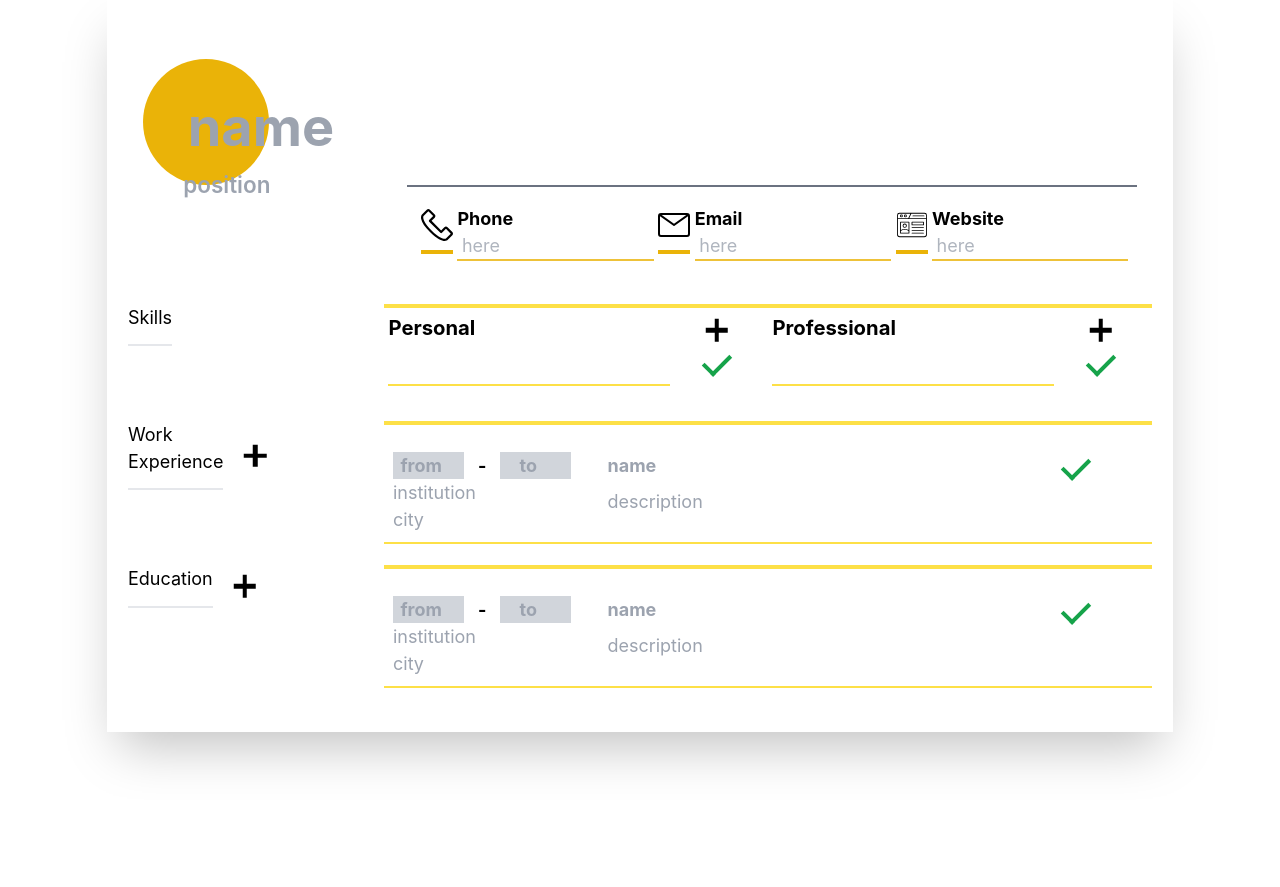
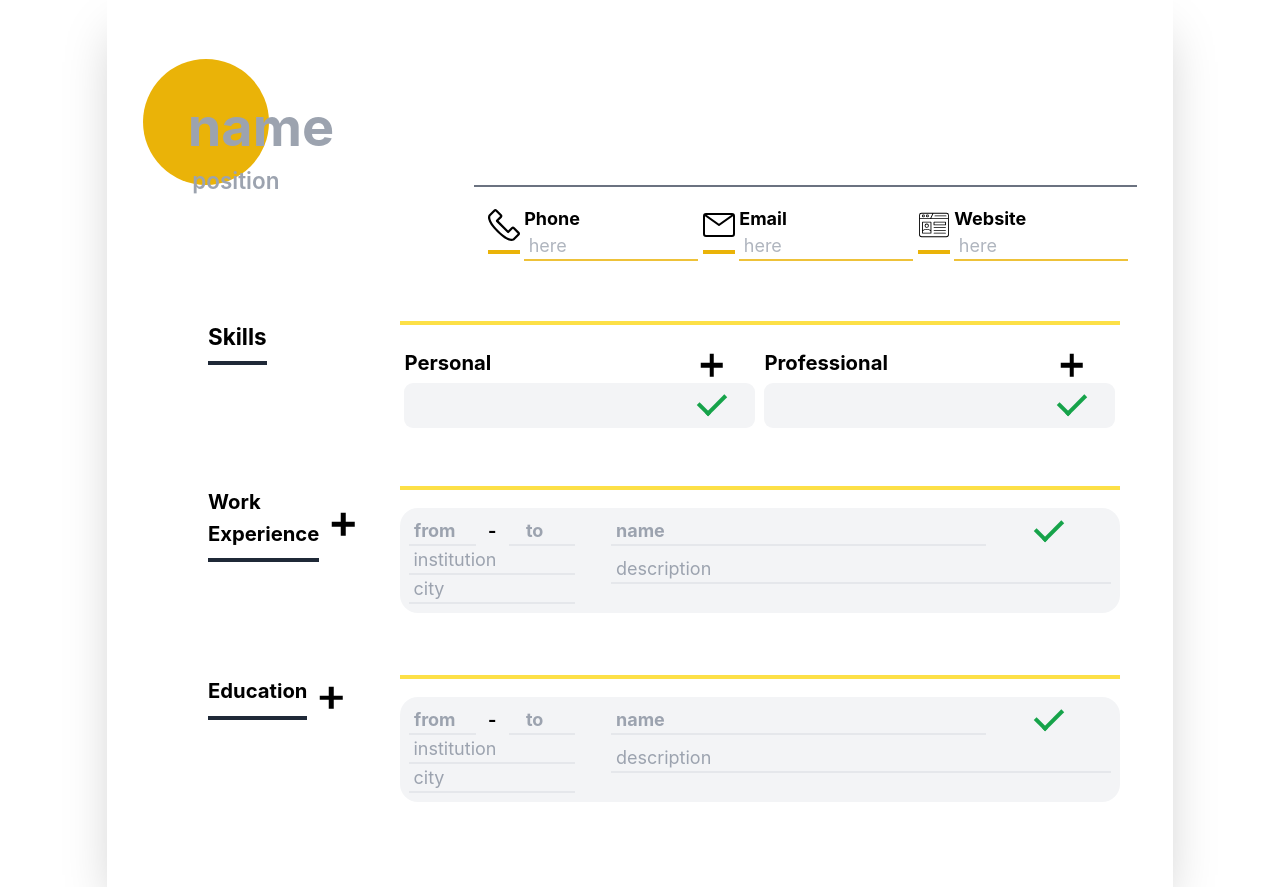
Before and after one commit to Sasmn/cv-project, a React (Create React App) app: page / in a window 1280 px wide. Before the commit the page ends 800 px from the top, so only its background shows below. Built offline with nearby package versions, Linux system fonts and the light colour scheme.

Commit message:
add textarea to state, and styling

```diff
--- a/src/App.js
+++ b/src/App.js
@@ -4,7 +4,7 @@ import Experience from "./Components/Experience";
 
 function App() {
   return (
-    <div className="w-full lg:w-5/6 ml-auto mr-auto shadow-2xl pt-5 pb-5">
+    <div className="w-full lg:w-11/12 xl:w-5/6 2xl:w-2/3 ml-auto mr-auto shadow-2xl pt-5 pb-5">
       <GeneralInfo />
       <Skills />
       <Experience name="Work Experience" />
--- a/src/Components/Contact.js
+++ b/src/Components/Contact.js
@@ -27,7 +27,7 @@ function Contact(props) {
           name={propName}
           placeholder="here"
           autoComplete="off"
-          className="bg-transparent opacity-80 w-full pl-1 pr-1 text-base border-b-2 border-yellow-500 min-w-0 focus:bg-transparent focus:outline-none"
+          className="bg-transparent opacity-80 w-full px-1 text-base border-b-2 border-yellow-500 min-w-0 focus:bg-transparent focus:outline-none"
         />
       </div>
     </li>
--- a/src/Components/Experience.js
+++ b/src/Components/Experience.js
@@ -92,9 +92,9 @@ const Experience = (props) => {
   }
 
   return (
-    <div className="flex m-[2%] w-[96%] h-min">
-      <div className="basis-1/4 shrink-0 h-min flex flex-wrap items-center">
-        <h2 className="border-b-2 max-w-min pb-3 text-bold">{props.name}</h2>
+    <div className="flex m-[2%] w-[96%] lg:m-[5%] lg:w-[90%]">
+      <div className="basis-1/4 shrink-0 h-min flex flex-wrap items-center pl-[1%] lg:pl-[5%]">
+        <h2 className="border-b-2 md:border-b-4 border-gray-800 w-min pb-2 font-bold text-lg">{props.name}</h2>
         <AddButton handleClick={addExpKey} />
       </div>
       <div className="basis-3/4 grow-0 flex flex-wrap gap-3 h-min border-t-4 border-yellow-300 pt-4">
--- a/src/Components/GeneralInfo.js
+++ b/src/Components/GeneralInfo.js
@@ -28,7 +28,7 @@ function GeneralInfo() {
 
   return (
     <div className="flex flex-wrap box-border max-w-full m-8 relative">
-      <div className="w-28 h-28 bg-yellow-500 absolute -z-10 rounded-full"></div>
+      <span className="w-28 h-28 bg-yellow-500 absolute -z-10 rounded-full"></span>
       <div className="flex-1 basis-full mt-8 ml-8">
         <input
           onChange={handleChange}
@@ -46,9 +46,9 @@ function GeneralInfo() {
         name="position"
         type="text"
         placeholder="position"
-        className="ml-8 m-r-4 mt-2 font-semibold text-xl w-[23%] h-8 bg-transparent pl-1 pr-1 rounded-xl focus:outline-none"
+        className="basis-full lg:basis-1/3 grow-1 pl-11 mt-1 font-semibold text-xl h-8 bg-transparent pr-1 rounded-xl focus:outline-none min-w-0 w-0"
       ></input>
-      <ul className="flex flex-1 flex-wrap basis-full md:basis-0 justify-around items-center p-2 border-t-2 border-gray-500 mt-6">
+      <ul className="flex flex-1 flex-wrap basis-full lg:basis-2/3 justify-around items-center p-2 border-t-2 border-gray-500 mt-6">
         <Contact
           name="Phone"
           imageSrc={phoneIcon}
--- a/src/Components/ListItem.js
+++ b/src/Components/ListItem.js
@@ -24,9 +24,9 @@ const ListItem = (props) => {
         showEdit();
         props.setCurrentSkillItem(props.skill);
       }}
-      onTouchEnd={hideEdit}
-      className={`basis-full flex animate-dropin origin-center relative ${
-        !props.skill.edit && "bg-gray-100"
+      // onTouchEnd={hideEdit}
+      className={`basis-full flex rounded-lg animate-dropin origin-center relative ${
+        props.skill.edit && "bg-gray-100"
       }`}
     >
       <input
@@ -35,7 +35,9 @@ const ListItem = (props) => {
         value={props.skill.value}
         type="text"
         disabled={!props.skill.edit}
-        className={`basis-3/4 grow-0 shrink max-w-3/4 px-2 my-2 bg-transparent min-w-0 w-0 border-b-2 border-yellow-300`}
+        className={`basis-3/4 grow-0 shrink max-w-3/4 px-2 my-2 bg-transparent min-w-0 w-0 focus:outline-none ${
+          !props.skill.edit && "border-b-2 border-yellow-300"
+        }`}
       />
       <TickButton
         handleClick={props.toggleEdit}
--- a/src/Components/OneExp.js
+++ b/src/Components/OneExp.js
@@ -28,10 +28,12 @@ const OneExp = (props) => {
         showEdit();
         props.setCurrentExp(props.exp);
       }}
-      onTouchEnd={hideEdit}
-      className="basis-full border-b-2 border-yellow-300 flex h-min gap-4 md:gap-8 p-2 animate-dropin origin-center relative"
+      // onTouchEnd={hideEdit}
+      className={`basis-full rounded-2xl mb-2 flex h-min gap-4 md:gap-8 p-2 animate-dropin origin-center relative ${
+        props.exp.edit && "bg-gray-100"
+      }`}
     >
-      <div className="basis-2/6 md:basis-1/4 h-min flex flex-wrap">
+      <div className={`basis-2/6 md:basis-1/4 h-min flex flex-wrap`}>
         <div className="basis-full flex font-bold">
           <input
             onChange={props.handleChange}
@@ -42,7 +44,9 @@ const OneExp = (props) => {
             disabled={!props.exp.edit}
             min={1950}
             max={new Date().getFullYear()}
-            className="basis-2/5 bg-gray-300 text-center h-min max-w-[40%] min-w-0 w-0"
+            className={`basis-2/5 border-b-2 bg-transparent text-center h-min max-w-[40%] min-w-0 w-0 px-1 focus:outline-none ${
+              !props.exp.edit && "border-none"
+            }`}
           />
           <span className="basis-1/5 h-min text-center"> - </span>
           <input
@@ -54,7 +58,9 @@ const OneExp = (props) => {
             disabled={!props.exp.edit}
             min={1950}
             max={new Date().getFullYear()}
-            className="basis-2/5 bg-gray-300 text-center h-min max-w-[40%] min-w-0 w-0"
+            className={`basis-2/5 border-b-2 bg-transparent text-center h-min max-w-[40%] min-w-0 w-0 px-1 focus:outline-none ${
+              !props.exp.edit && "border-none"
+            }`}
           />
         </div>
         <input
@@ -64,7 +70,9 @@ const OneExp = (props) => {
           type="text"
           placeholder="institution"
           disabled={!props.exp.edit}
-          className="basis-full min-w-0 w-0"
+          className={`basis-full min-w-0 w-0 border-b-2 bg-transparent px-1 focus:outline-none ${
+            !props.exp.edit && "border-none"
+          }`}
         />
         <input
           onChange={props.handleChange}
@@ -73,7 +81,9 @@ const OneExp = (props) => {
           type="text"
           placeholder="city"
           disabled={!props.exp.edit}
-          className="basis-full min-w-0 w-0"
+          className={`basis-full min-w-0 w-0 border-b-2 bg-transparent px-1 focus:outline-none ${
+            !props.exp.edit && "border-none"
+          }`}
         />
       </div>
       <div className="basis-4/6 md:basis-3/4 h-min flex flex-wrap">
@@ -84,7 +94,9 @@ const OneExp = (props) => {
           type="text"
           placeholder="name"
           disabled={!props.exp.edit}
-          className={`basis-3/4 font-bold min-w-0 w-0`}
+          className={`basis-3/4 font-bold min-w-0 w-0 border-b-2 bg-transparent px-1 focus:outline-none ${
+            !props.exp.edit && "border-none"
+          }`}
         />
         <TickButton
           handleClick={props.toggleEdit}
@@ -92,13 +104,16 @@ const OneExp = (props) => {
         />
         <textarea
           rows={1}
-          // onChange={props.handleChange}
-          // name="description"
+          onChange={props.handleChange}
+          name="description"
+          value={props.exp.description}
           placeholder="description"
           disabled={!props.exp.edit}
-          className="basis-full h-min mt-2 resize-none min-w-0 w-0"
+          className={`basis-full h-min mt-2 resize-none min-w-0 w-0 border-b-2 bg-transparent px-1 focus:outline-none ${
+            !props.exp.edit && "border-none"
+          }`}
           onInput={auto_height}
-        ></textarea>
+        />
       </div>
       {!props.exp.edit && (
         <DeleteOrEdit
--- a/src/Components/SkillGroups.js
+++ b/src/Components/SkillGroups.js
@@ -85,7 +85,7 @@ const SkillGroups = (props) => {
         {props.name}
       </h6>
       <AddButton handleClick={addSkillItem} />
-      <ul className="basis-full grow-0 flex flex-wrap rounded-md overflow-hidden">
+      <ul className="basis-full grow-0 flex flex-wrap gap-0.5">
         {skillItems}
       </ul>
     </div>
--- a/src/Components/Skills.js
+++ b/src/Components/Skills.js
@@ -3,11 +3,11 @@ import SkillGroups from "./SkillGroups";
 
 const Skills = () => {
   return (
-    <div className="flex m-[2%] w-[96%]">
-      <div className="basis-1/4 shrink-0">
-        <h2 className="border-b-2 max-w-min pb-3">Skills</h2>
+    <div className="flex m-[2%] w-[96%] lg:m-[5%] lg:w-[90%]">
+      <div className="basis-1/4 shrink-0 h-min flex items-center pl-[1%] lg:pl-[5%]">
+        <h2 className="border-b-2 md:border-b-4 border-gray-800 font-bold w-min pb-2 text-xl">Skills</h2>
       </div>
-      <div className="basis-3/4 shrink-0 flex border-t-4 border-yellow-300">
+      <div className="basis-3/4 shrink-0 flex border-t-4 pt-4 border-yellow-300">
         <SkillGroups name="Personal" />
         <SkillGroups name="Professional" />
       </div>
--- a/src/Components/TickButton.js
+++ b/src/Components/TickButton.js
@@ -6,11 +6,11 @@ const TickButton = (props) => {
       onClick={() => {
         props.handleClick();
       }}
-      className={`shrink-0 basis-1/4 flex justify-center cursor-pointer duration-200 ${
-        props.completed && "opacity-0"
+      className={`shrink-0 basis-1/4 flex justify-center items-center overflow-hidden cursor-pointer group duration-200 ${
+        props.completed && "opacity-0 scale-0"
       }`}
     >
-      <div className="rotate-45 h-4 w-2.5 border-green-600 border-b-2 border-r-2 sm:h-6 sm:w-3.5 sm:border-b-4 sm:border-r-4"></div>
+      <div className="rotate-45 h-4 w-2.5 -translate-y-1 border-green-600 group-hover:border-green-400 border-b-2 border-r-2 sm:h-6 sm:w-3.5 sm:border-b-4 sm:border-r-4"></div>
     </div>
   );
 };
```
